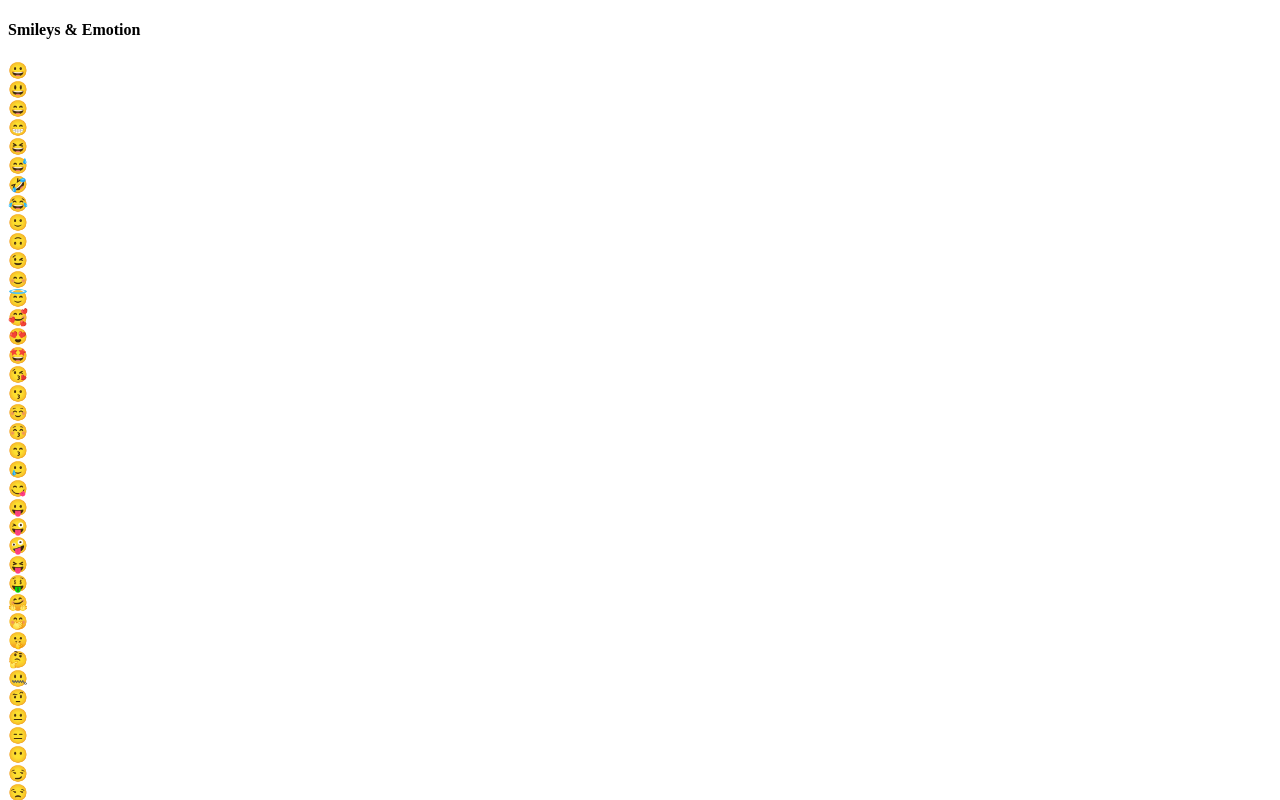
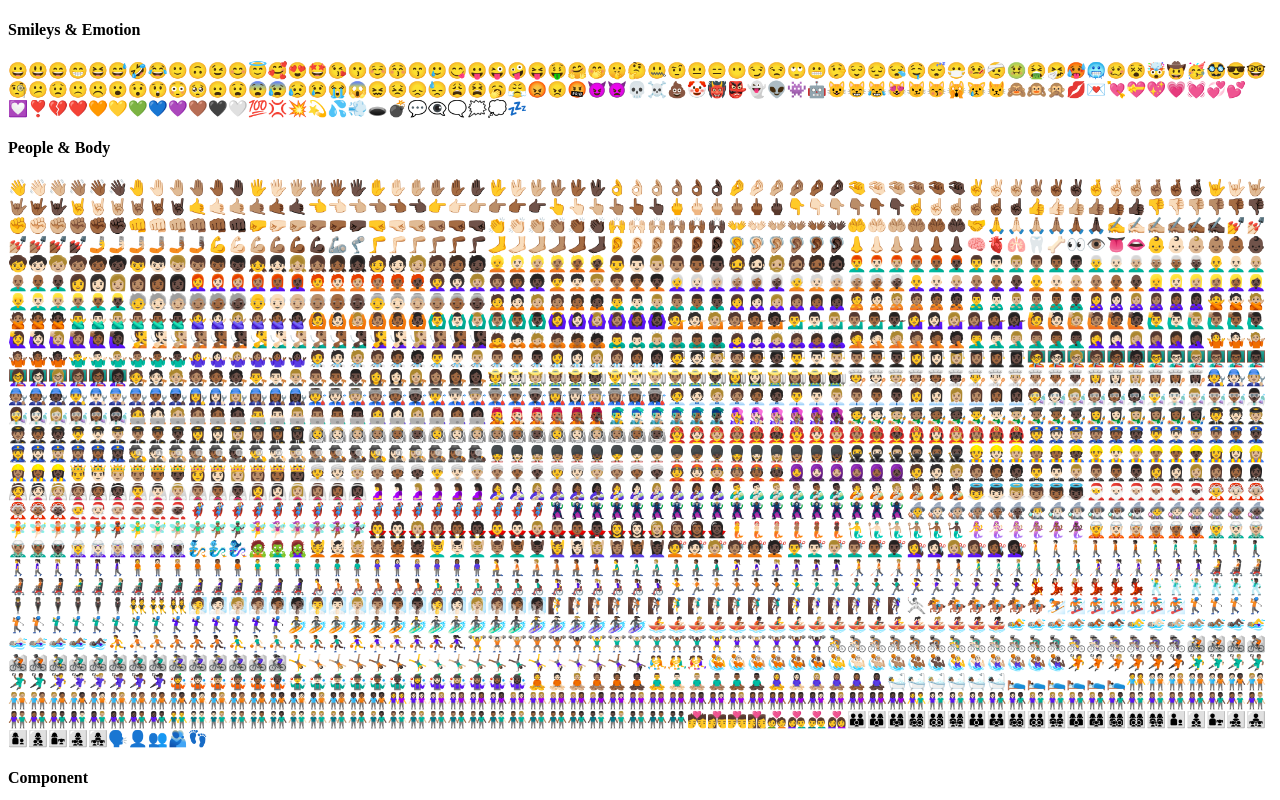
Before and after one commit to brandonau24/emoji-picker, a React app: page / in a window 1280 px wide. Shown: the top 800 px of the page. Built offline with nearby package versions, Linux system fonts and the light colour scheme; the HTML template or start-up script is replaced by a standard one.

Commit message:
refactor: change Emoji component to be a span instead of a div

```diff
--- a/src/Emoji.jsx
+++ b/src/Emoji.jsx
@@ -10,7 +10,7 @@ const transformCodepoints = (codepoints) => {
 const Emoji = ({ codepoints, name }) => {
 	const transformedCodepoints = transformCodepoints(codepoints);
 
-	return <div className="emoji" title={name} alt={name} value={transformedCodepoints}>{transformedCodepoints}</div>;
+	return <span className="emoji" title={name} alt={name} value={transformedCodepoints}>{transformedCodepoints}</span>;
 };
 
 Emoji.propTypes = {
```
